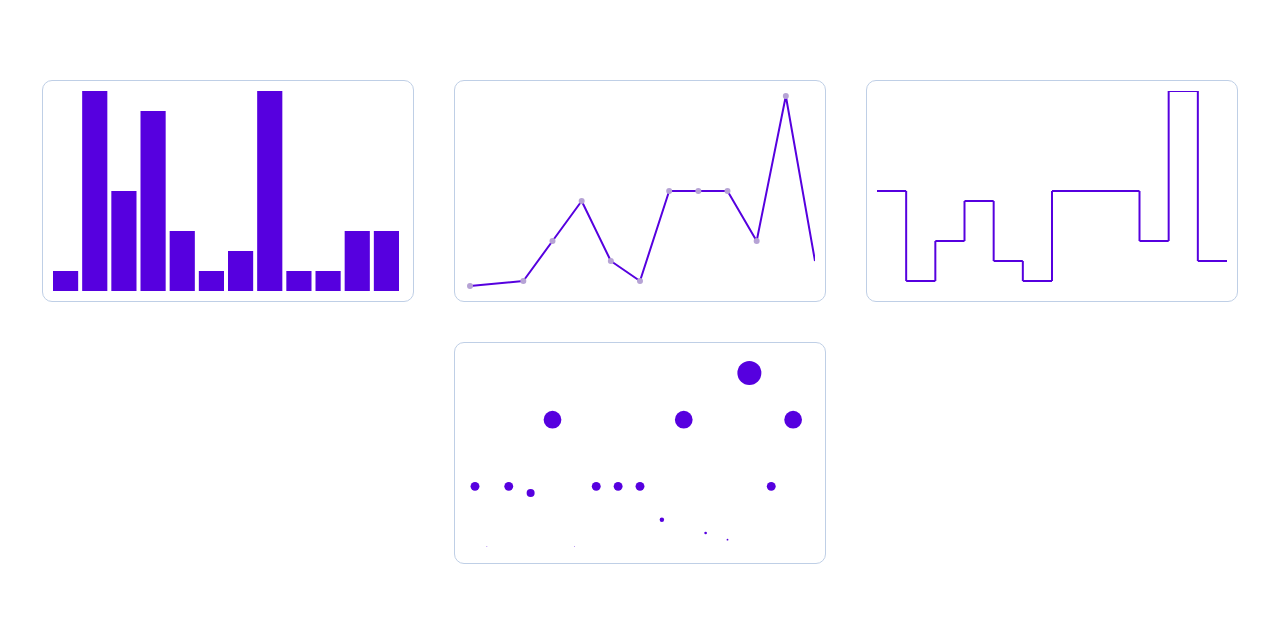
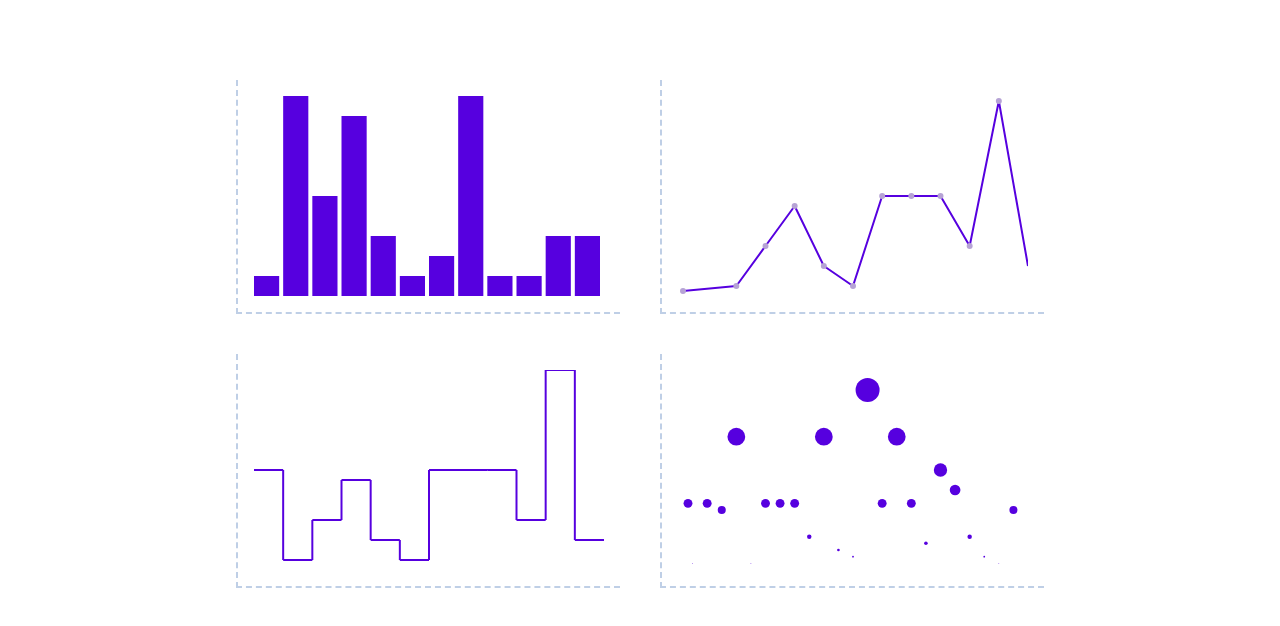
Before and after one commit to ahmetilhn/vue3-svg-charts, a Vue app: page / in a window 1280 px wide. Shown: the top 626 px of the page. Built offline with nearby package versions, Linux system fonts and the light colour scheme.

Commit message:
chart container improved

```diff
--- a/src/assets/sass/_classes.scss
+++ b/src/assets/sass/_classes.scss
@@ -1,5 +1,8 @@
 .bordered {
-  border: 1px solid $gray-one;
-  border-radius: 10px;
-  padding: 10px;
+  border-style: dashed;
+  border-width: 2px;
+  border-color: $gray-one;
+  border-right: none;
+  border-top: none;
+  padding: 16px;
 }
--- a/src/data/chart-example-data.json
+++ b/src/data/chart-example-data.json
@@ -163,6 +163,38 @@
     {
       "value": 200,
       "tooltip_content": "30"
+    },
+    {
+      "value": 100,
+      "tooltip_content": "100"
+    },
+    {
+      "value": 40,
+      "tooltip_content": "30"
+    },
+    {
+      "value": 150,
+      "tooltip_content": "100"
+    },
+    {
+      "value": 120,
+      "tooltip_content": "30"
+    },
+    {
+      "value": 50,
+      "tooltip_content": "100"
+    },
+    {
+      "value": 20,
+      "tooltip_content": "30"
+    },
+    {
+      "value": 10,
+      "tooltip_content": "100"
+    },
+    {
+      "value": 90,
+      "tooltip_content": "30"
     }
   ]
 }
```
